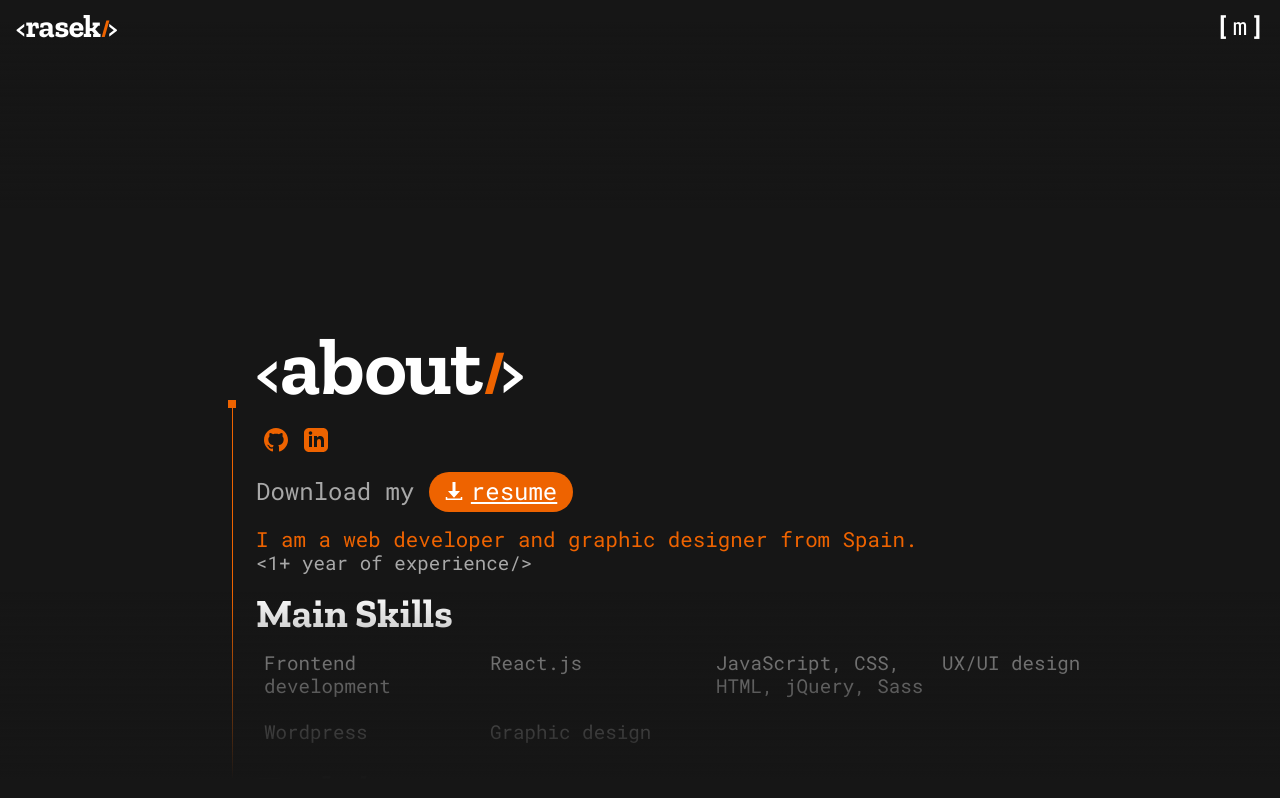
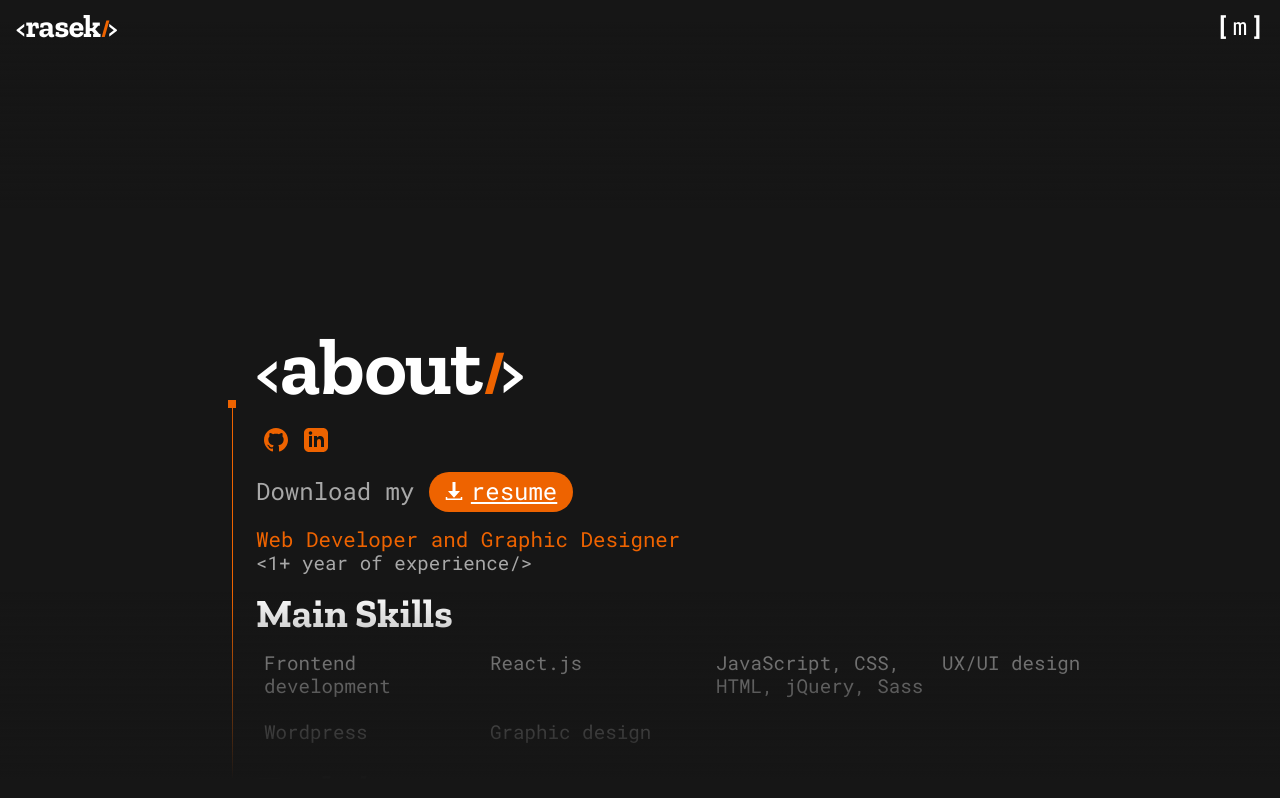
Before and after one commit to rasekdk/rasekdk.github.io, a React (Create React App) app: page /#/about in a window 1280 px wide. Shown: the top 798 px of the page. Built offline with nearby package versions, Linux system fonts and the light colour scheme.

Commit message:
changed resume directory and change subtitle

```diff
--- a/src/components/pages/About/About.jsx
+++ b/src/components/pages/About/About.jsx
@@ -36,7 +36,7 @@ function About() {
             <p className="subtitle_xlow">
               Download my{" "}
               <a
-                href="/Cesar_Resume.pdf"
+                href="/resources/Cesar_Resume.pdf"
                 className="btn btn_inline"
                 target="_blank"
                 rel="noreferrer"
@@ -46,9 +46,7 @@ function About() {
               </a>
             </p>
             <div className="section_description">
-              <h3 className="subtitle">
-                I am a web developer and graphic designer from Spain.
-              </h3>
+              <h3 className="subtitle">Web Developer and Graphic Designer</h3>
               <p className="subtitle_low">&#60;1+ year of experience/&#62;</p>
             </div>
           </div>
```
